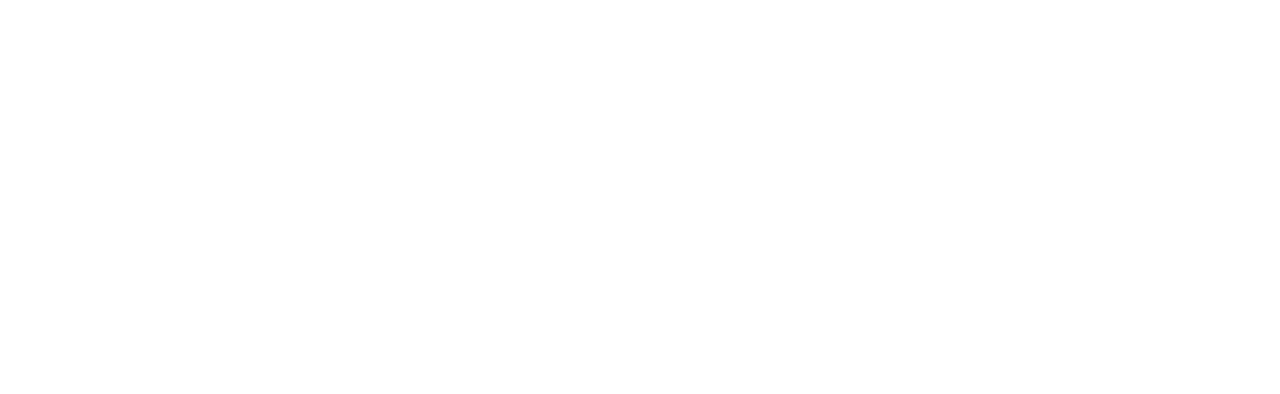
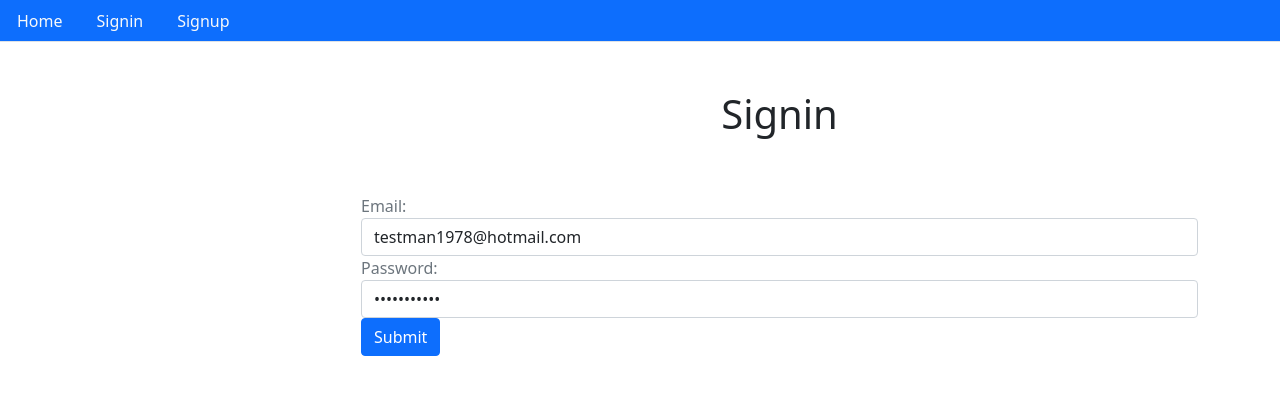
Before and after one commit to mohamedisakr/node-auth-ui-ult, a React (Create React App) app: page /signin in a window 1280 px wide. Before the commit this address had no page. Shown: the top 394 px of the page. Built offline with nearby package versions, Linux system fonts and the light colour scheme.

Commit message:
implementing signin form functionality

```diff
--- /dev/null
+++ b/src/auth/Signin.js
@@ -0,0 +1,90 @@
+import axios from 'axios'
+import React, {useState} from 'react'
+import {toast} from 'react-toastify'
+import Layout from '../core/Layout'
+
+const Signin = () => {
+  const [email, setEmail] = useState('testman1978@hotmail.com')
+  const [password, setPassword] = useState('Password123')
+  const [buttonText, setButtonText] = useState('Submit')
+
+  const {REACT_APP_API_URL} = process.env
+  console.log(`api url : ${REACT_APP_API_URL}`)
+
+  const handleEmailChange = (e) => {
+    e.preventDefault()
+    setEmail(e.target.value)
+  }
+
+  const handlePasswordChange = (e) => {
+    e.preventDefault()
+    setPassword(e.target.value)
+  }
+
+  const handleSubmit = async (e) => {
+    e.preventDefault()
+    setButtonText('Submitting...')
+
+    try {
+      const res = await axios({
+        method: 'POST',
+        url: `${REACT_APP_API_URL}/signin`,
+        data: {email, password},
+      })
+
+      console.log(`Signin data : ${JSON.stringify(res)}`)
+      // save {token, user} to local storage & cookie & redux
+      setEmail('')
+      setPassword('')
+      setButtonText('Submitted')
+      toast.success(`Hello ${res.data.user.name}!`)
+    } catch (err) {
+      //   console.log(`Signin error: ${err.response.data.error}`)
+      console.log(`Signin error: ${JSON.stringify(err.response.data.message)}`)
+      setButtonText('Submit')
+      toast.error(err.response.data.message)
+    }
+  }
+
+  const signinForm = () => {
+    return (
+      <form>
+        <div className="form-group">
+          <label className="text-muted">Email:</label>
+          <input
+            value={email}
+            onChange={handleEmailChange}
+            type="email"
+            className="form-control"
+          />
+        </div>
+
+        <div className="form-group">
+          <label className="text-muted">Password:</label>
+          <input
+            value={password}
+            onChange={handlePasswordChange}
+            type="password"
+            className="form-control"
+          />
+        </div>
+        <div>
+          <button onClick={handleSubmit} className="btn btn-primary">
+            {buttonText}
+          </button>
+        </div>
+      </form>
+    )
+  }
+  return (
+    <Layout>
+      <div className="col-d-6 offset-md-3">
+        <h1 className="p-5 text-center">Signin</h1>
+        {signinForm()}
+        {/* <pre>{JSON.stringify({name, email, password})}</pre> */}
+      </div>
+    </Layout>
+  )
+}
+
+export default Signin
--- a/src/core/Layout.js
+++ b/src/core/Layout.js
@@ -10,6 +10,11 @@
         <li className="nav-item">
           <Link to="/" className="text-light nav-link">
             Home
+          </Link>
+        </li>
+        <li className="nav-item">
+          <Link to="/signin" className="text-light nav-link">
+            Signin
           </Link>
         </li>
         <li className="nav-item">
--- a/src/routes.js
+++ b/src/routes.js
@@ -1,6 +1,7 @@
 import React from 'react'
 import {BrowserRouter, Route, Routes} from 'react-router-dom'
 import App from './App'
+import Signin from './auth/Signin'
 import Signup from './auth/Signup'
 
 const RoutesApp = () => {
@@ -9,6 +10,7 @@
       <Routes>
         <Route path="/" exact element={<App />} />
         <Route path="/signup" exact element={<Signup />} />
+        <Route path="/signin" exact element={<Signin />} />
       </Routes>
     </BrowserRouter>
   )
```
